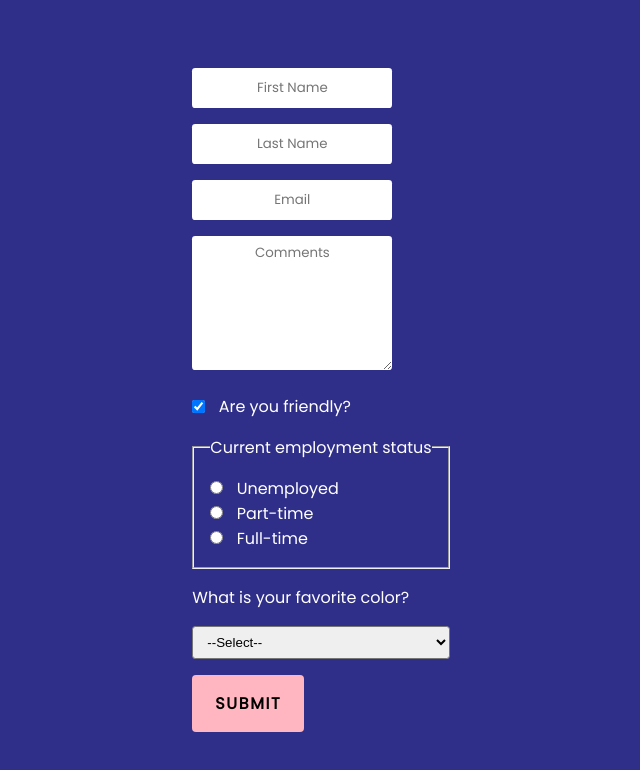
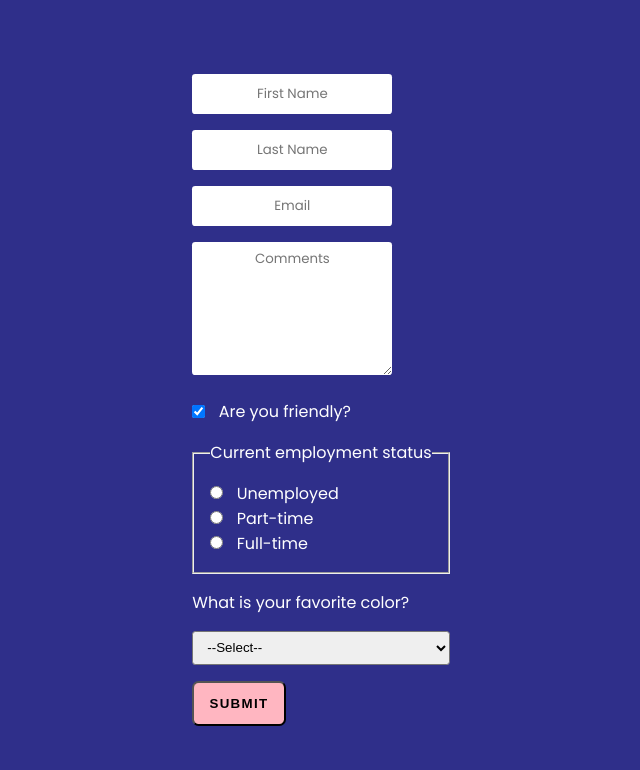
Before and after one commit to nurme-ave/react-example-forms, a React (Create React App) app: page / in a window 1280 px wide. Shown: the top 770 px of the page, without its empty margins (319-959 px from the left). Built offline with nearby package versions, Linux system fonts and the light colour scheme.

Commit message:
Form complete

```diff
--- a/src/App.css
+++ b/src/App.css
@@ -76,19 +76,19 @@ fieldset {
   outline: 0;
 }
 
-submit {
+.submit-button {
   width: 7em;
   font-weight: 700;
   text-align: center;
   text-transform: uppercase;
   letter-spacing: 0.1em;
   padding: 1em;
-  border-radius: .25em;
+  border-radius: .5em;
   background-color: lightpink;
   cursor: pointer;
 }
 
-submit:active {
+.submit-button:active {
   background-color: #fff;
   transform: scale(1.05);
 }
--- a/src/components/Form.js
+++ b/src/components/Form.js
@@ -28,8 +28,13 @@ function Form() {
     })
   }
 
+  function handleSubmit(e) {
+    e.preventDefault()
+    console.log('Form submitted - thank you!')
+  }
+
   return (
-    <form>
+    <form onSubmit={handleSubmit}>
       <input
         type="text"
         placeholder="First Name"
@@ -119,7 +124,7 @@ function Form() {
           { optionsEl }
         </select>
       </div>
-      <submit>Submit</submit>
+      <button className="submit-button">Submit</button>
     </form>
   )
 }
```
